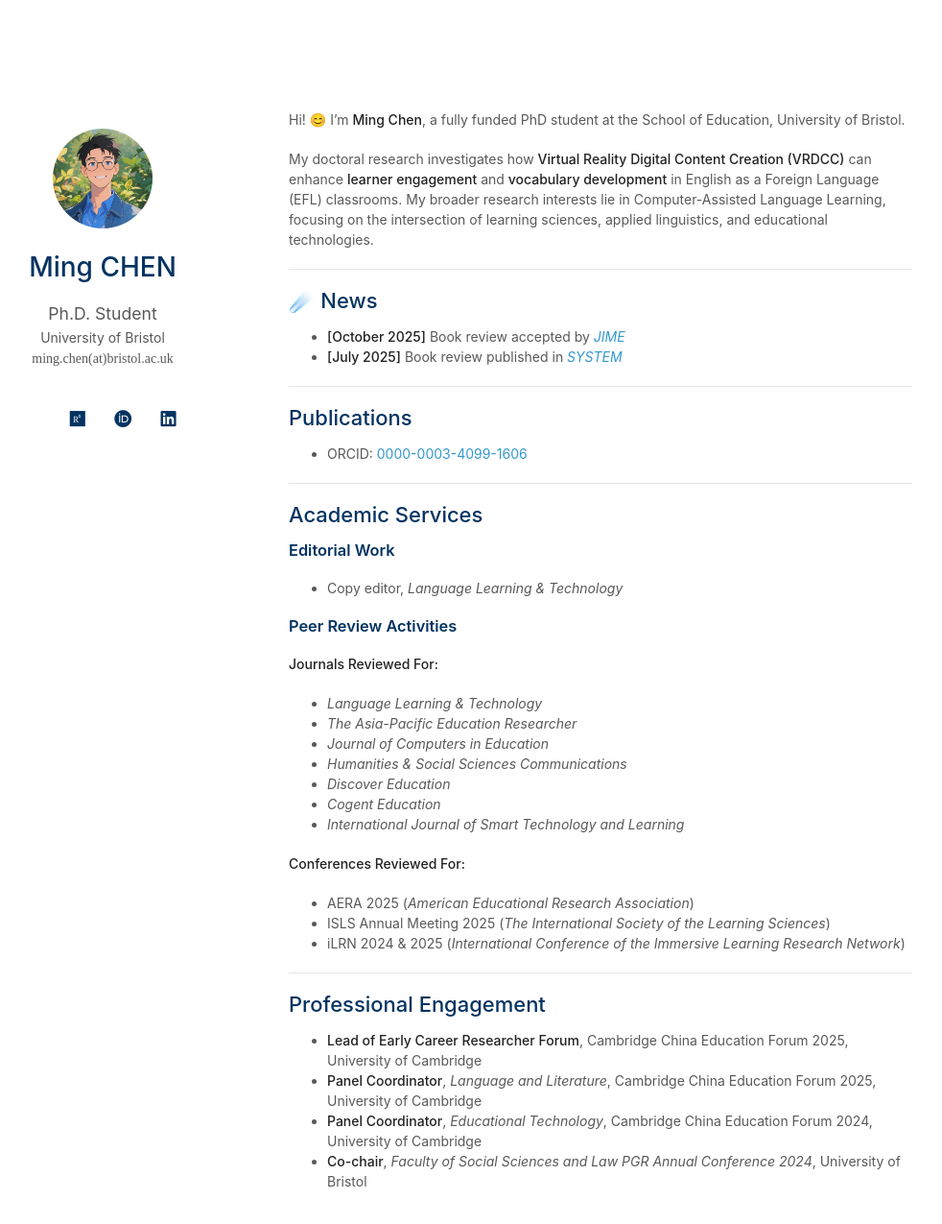
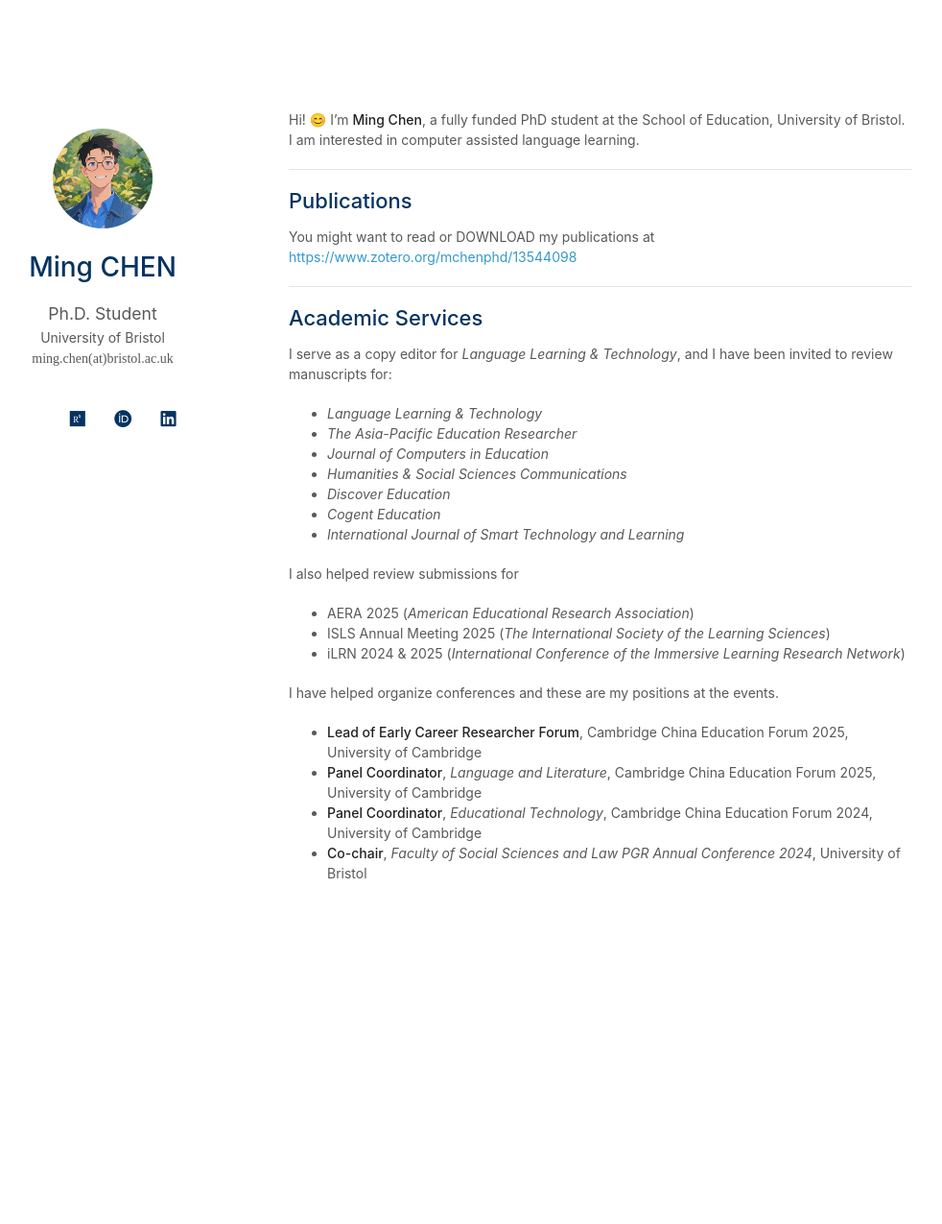
Before and after one commit to EricMingChen/EricMingChen.github.io, a Jekyll site: the page built from index.md, in a window 1280 px wide and 1332 px high. Shown: the top 1275 px of the window at 96% size, without its empty margins (169-1151 px from the left). Built offline with Jekyll 4.4.1, drawn with Linux system fonts in a browser that asks for light colours; a style sheet for code colours, icons or effects is not loaded.

Commit message:
Enhance personal introduction and update publications
Added information about interest in computer assisted language learning and updated publication links.

```diff
--- a/index.md
+++ b/index.md
@@ -2,30 +2,20 @@
 layout: homepage
 ---
 
-Hi! 😊 I’m **Ming Chen**, a fully funded PhD student at the School of Education, University of Bristol.
-
-My doctoral research investigates how **Virtual Reality Digital Content Creation (VRDCC)** can enhance **learner engagement** and **vocabulary development** in English as a Foreign Language (EFL) classrooms. My broader research interests lie in Computer-Assisted Language Learning, focusing on the intersection of learning sciences, applied linguistics, and educational technologies.
-
----
-
-## ☄️ News
-- **[October 2025]** Book review accepted by *[JIME](https://jime.open.ac.uk)*
-- **[July 2025]** Book review published in *[SYSTEM](https://doi.org/10.1016/j.system.2025.103758)*
+Hi! 😊 I’m **Ming Chen**, a fully funded PhD student at the School of Education, University of Bristol. I am interested in computer assisted language learning.
 
 ---
 
 ## Publications
-- ORCID: [0000-0003-4099-1606](https://orcid.org/0000-0003-4099-1606)
+
+You might want to read or DOWNLOAD my publications at
+[https://www.zotero.org/mchenphd/13544098](https://www.zotero.org/mchenphd/13544098)
 
 ---
 
 ## Academic Services
 
-### Editorial Work
-- Copy editor, *Language Learning & Technology*
-
-### Peer Review Activities
-**Journals Reviewed For:**
+I serve as a copy editor for *Language Learning & Technology*, and I have been invited to review manuscripts for:
 - *Language Learning & Technology*
 - *The Asia-Pacific Education Researcher*
 - *Journal of Computers in Education*
@@ -34,14 +24,12 @@ My doctoral research investigates how **Virtual Reality Digital Content Creation
 - *Cogent Education*
 - *International Journal of Smart Technology and Learning*
 
-**Conferences Reviewed For:**
+I also helped review submissions for
 - AERA 2025 (*American Educational Research Association*)
 - ISLS Annual Meeting 2025 (*The International Society of the Learning Sciences*)
 - iLRN 2024 & 2025 (*International Conference of the Immersive Learning Research Network*)
 
----
-
-## Professional Engagement
+I have helped organize conferences and these are my positions at the events.
 - **Lead of Early Career Researcher Forum**, Cambridge China Education Forum 2025, University of Cambridge
 - **Panel Coordinator**, *Language and Literature*, Cambridge China Education Forum 2025, University of Cambridge
 - **Panel Coordinator**, *Educational Technology*, Cambridge China Education Forum 2024, University of Cambridge
```
